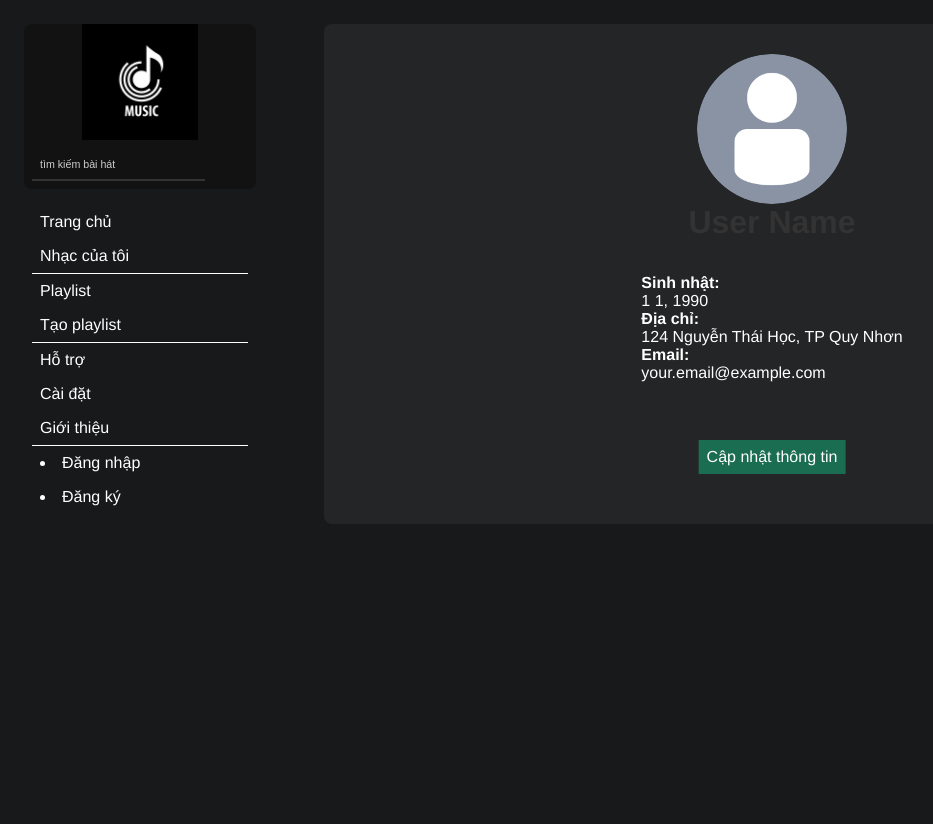
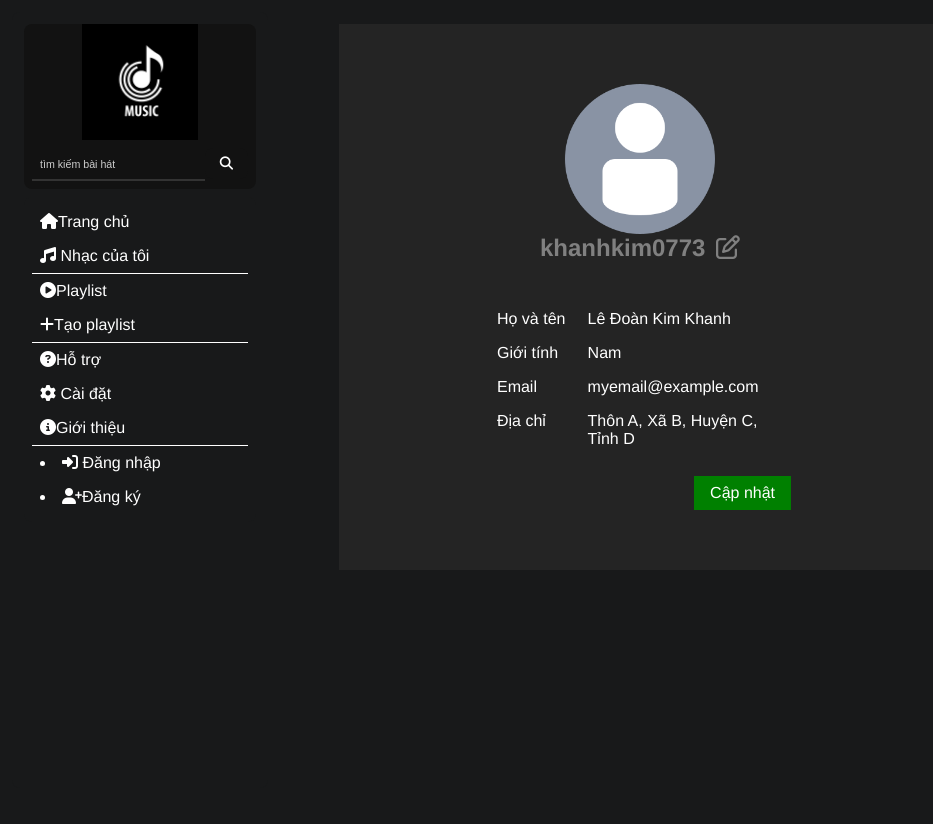
Before and after one commit to khanhkim0773/web_music, a PHP site: page /user_page.php in a window 1280 px wide. Shown: the whole page, without its empty margins (0-933 px from the left). After the commit the page ends 510 px from the top, so only its background shows below. Run offline with PHP 8.4, Linux system fonts and the light colour scheme.

Commit message:
add user_page

```diff
--- a/assets/css/style.css
+++ b/assets/css/style.css
@@ -34,6 +34,7 @@ body {
     align-items: center;
     justify-content: center;
     display: none;
+    z-index: 999;
 }
 
 .open {
--- a/index.php
+++ b/index.php
@@ -231,8 +231,9 @@
             </footer>
         </div>
     </div>
+    <script src="./js/login.js"></script>
+    <script src="./js/main.js"></script>
 
-    <script src="./js/main.js"></script>
 </body>
 
 </html>
--- /dev/null
+++ b/js/login.js
@@ -0,0 +1,25 @@
+$ = document.querySelector.bind(document)
+$$ = document.querySelectorAll.bind(document)
+const registerBtn = document.querySelector('.register-btn')
+const registerModal = document.querySelector('.js-register-modal')
+const loginBtn = $('.login-btn')
+const loginModal = $('.js-login-modal')
+const cancelRegisterBtn = document.querySelector('.js-cancel-register')
+const registerModelContainer = document.querySelector('.register-modal-container')
+const cancelLoginBtn = $('.js-cancel-login')
+const loginModelContainer = $('.js-login-modal-container')
+
+function showOrHideRegisterModal() {
+    registerModal.classList.toggle('open')
+}
+
+function showOrHideLoginModal() {
+    loginModal.classList.toggle('open')
+}
+
+registerModal.addEventListener('click', showOrHideRegisterModal)
+registerBtn.addEventListener('click', showOrHideRegisterModal)
+cancelRegisterBtn.addEventListener('click', showOrHideRegisterModal)
+registerModelContainer.addEventListener('click', function (event) {
+    event.stopPropagation()
+})
--- a/modules/header.php
+++ b/modules/header.php
@@ -52,3 +52,77 @@
                 </ul>
             </nav>
         </header>
+
+        <!-- form dang ki -->
+    <div class="js-register-modal modal">
+        <div class="js-register-modal-container register-modal-container">
+            <header class="register-modal-header">
+                Đăng kí
+            </header>
+            <form action=""></form>
+            <div class="register-modal-body">
+                <div class="row-login">
+                    <label for="">Tên đăng nhập</label>
+                    <input type="text" required placeholder="user_name_example">
+                </div>
+                <div class="row-login">
+                    <label for="">Số điện thoại</label>
+                    <input type="tel" required placeholder="tel: 012xxxxx">
+                </div>
+                <div class="row-login">
+                    <label for="">Email</label>
+                    <input type="email" required placeholder="email@example.com">
+                </div>
+                <div class="row-login">
+                    <label for="">Mật khẩu</label>
+                    <input type="password" required placeholder="password_exg">
+                </div>
+                <div class="row-login">
+                    <label for="">Nhập lại mật khẩu</label>
+                    <input type="password" required placeholder="password_exg">
+                </div>
+                <div class="btns">
+                    <button class="js-cancel-register cancel-btn btn">Hủy bỏ</button>
+                    <button class="register-btn btn" type="submit">Đăng kí</button>
+                </div>
+            </div>
+            </form>
+
+            <footer class="register-modal-footer">
+                <p><a href="">Quên mật khẩu?</a></p>
+                <p>Đã có tài khoản? <a href="">Đăng nhập</a></p>
+            </footer>
+        </div>
+    </div>
+
+    <!-- form dang nhap -->
+    <div class="js-login-modal modal">
+        <div class="js-login-modal-container login-modal-container">
+            <header class="login-modal-header">
+                Đăng nhập
+            </header>
+            <form action=""></form>
+            <div class="login-modal-body">
+                <div class="row-login">
+                    <label for="">Tên đăng nhập</label>
+                    <input type="text" required placeholder="example@gmail.com">
+                </div>
+                <div class="row-login">
+                    <label for="">Mật khẩu</label>
+                    <input type="password" required placeholder="user_password_eg">
+                </div>
+                <div class="btns">
+                    <button class="js-cancel-login cancel-btn btn">Hủy bỏ</button>
+                    <button class="login-btn btn" type="submit">Đăng nhập</button>
+                </div>
+            </div>
+            </form>
+
+            <footer class="login-modal-footer">
+                <p><a href="">Quên mật khẩu?</a></p>
+                <p>Chưa có tài khoản? <a href="">Đăng kí</a></p>
+            </footer>
+        </div>
+    </div>
+
+    <script src="../js/login.js"></script>
--- a/user_page.php
+++ b/user_page.php
@@ -1,94 +1,108 @@
 <!DOCTYPE html>
 <html lang="en">
+
 <head>
     <meta charset="UTF-8">
     <meta name="viewport" content="width=device-width, initial-scale=1.0">
+    <link rel="stylesheet" href="./assets/icon/fontawesome-free-6.4.2-web/css/all.css">
 
     <link rel="stylesheet" href="./assets/css/style.css">
     <style>
-
-body {
-    height: 100vh;
-}
-.profile-container {
-    max-width: 70vw;
-    padding: 20px;
-    background-color: #242526;
-    border-radius: 8px;
-    position: relative;
-    left: 300px;
-    height: 500px;
-}
-
-.avatar {
-    width: 150px;
-    height: 150px;
-    border-radius: 50%;
-    margin-bottom: 20px;
-    position: absolute;
-    left: 50%;
-    transform: translateX(-50%);
-    top:30px;
-}
-
-.username {
-    color: #333;
-    position: absolute;
-    top: 180px;
-    left: 50%;
-    transform: translateX(-50%);
-
-
-}
-
-.user-info {
-    position: absolute;
-    top: 250px;
-    left: 50%;
-    transform: translateX(-50%);
-}
-
-#updatebtn {
-    color: white;
-    background-color: rgb(27, 109, 82);
-    z-index: 999;
-    padding: 8px;
-    position: absolute;
-    bottom: 50px;
-    text-align: center;
-    cursor: pointer;
-    left: 50%;
-    transform: translateX(-50%);
-
-}
-
-label {
-    font-weight: bold;
-}
+        .profile-container {
+            background-color: #242424;
+            position: absolute;
+            left: 50%;
+            transform: translateX(-50%);
+            padding: 60px 150px;
+        }
 
 
 
+        .profile-container img {
+            display: block;
+            height: 150px;
+            margin: 0 auto;
+        }
+
+        .profile-container h2 {
+            color: grey;
+            text-align: center;
+        }
+
+        .title {
+            margin-bottom: 40px;
+        }
+
+        label {
+            width: 30%;
+        }
+
+        .user-infor{
+            margin-bottom: 20px;
+        }
+
+        .sub p {
+            width: 70%;
+
+        }
+
+        .sub label,
+        .sub p {
+            float: left;
+            padding: 8px;
+            cursor: pointer;
+        }
+
+        .sub::after{
+            content: '';
+            display: block;
+            clear: both;
+        }
+        .title i {
+            margin-left: 4px;
+            color: gray;
+        }
+
+        #btn {
+            background-color: green;
+            padding: 8px 16px;
+            float: right;
+        }
     </style>
     <title>Document</title>
 </head>
+
 <body>
     <?php include('./modules/header.php') ?>
     <div class="profile-container">
-        <img src="./assets/img/user/default-avatar.png" alt="Your Avatar" class="avatar">
-        <h1 class="username">User Name</h1>
-        <div class="user-info">
-            <label>Sinh nhật:</label>
-            <p>1 1, 1990</p>
+        <div class="title">
+            <img src="./assets/img/user/default-avatar.png" alt="">
+            <h2>khanhkim0773 <i class="fa-regular fa-pen-to-square"></i></h2>
+        </div>
+        <div class="user-infor">
+            <div class="sub">
+                <label for="">Họ và tên</label>
+                <p>Lê Đoàn Kim Khanh</p>
 
-            <label>Địa chỉ:</label>
-            <p>124 Nguyễn Thái Học, TP Quy Nhơn</p>
+            </div>
 
-            <label>Email:</label>
-            <p>your.email@example.com</p>
+            <div class="sub">
+                <label for="">Giới tính</label>
+                <p>Nam</p>
+            </div>
+
+            <div class="sub">
+                <label for="">Email</label>
+                <p>myemail@example.com</p>
+            </div>
+
+            <div class="sub">
+                <label for="">Địa chỉ</label>
+                <p>Thôn A, Xã B, Huyện C, Tỉnh D</p>
+            </div>
         </div>
-        <div id="updatebtn">Cập nhật thông tin</div>
+        <div id = "btn">Cập nhật</div>
     </div>
+</body>
 
-
-</body>
 </html>
```
Also changed, not shown: js/main.js (+0 -24 lines).
